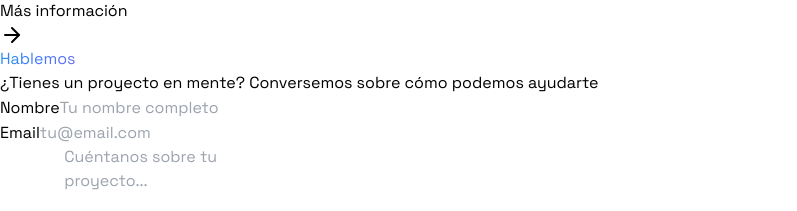
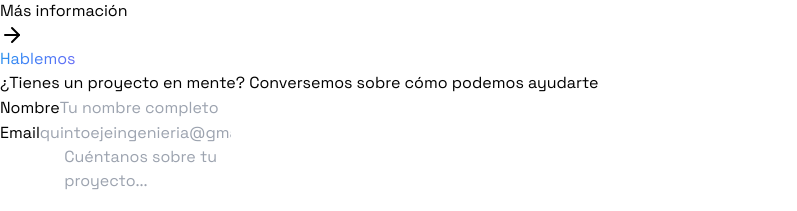
Before and after one commit to hcabrera12345/quinto-eje-web, a React (Vite) app: page / in a window 1280 px wide. Shown: the part 4080-4291 px from the top of the page, without its empty margins (0-797 px from the left). Built offline with nearby package versions, Linux system fonts and the light colour scheme.

Commit message:
Actualizar email de placeholder a quintoejeingenieria@gmail.com en el form

```diff
--- a/src/pages/Home.jsx
+++ b/src/pages/Home.jsx
@@ -1121,7 +1121,7 @@ const QuintoEjeInnovative = () => {
                     value={formData.email}
                     onChange={(e) => setFormData({ ...formData, email: e.target.value })}
                     className="w-full px-4 sm:px-6 py-3 sm:py-4 bg-black/30 border border-cyan-500/30 rounded-lg sm:rounded-xl text-white font-display text-sm sm:text-base focus:outline-none focus:border-cyan-400 transition-all"
-                    placeholder="tu@email.com"
+                    placeholder="quintoejeingenieria@gmail.com"
                   />
                 </div>
 
```
